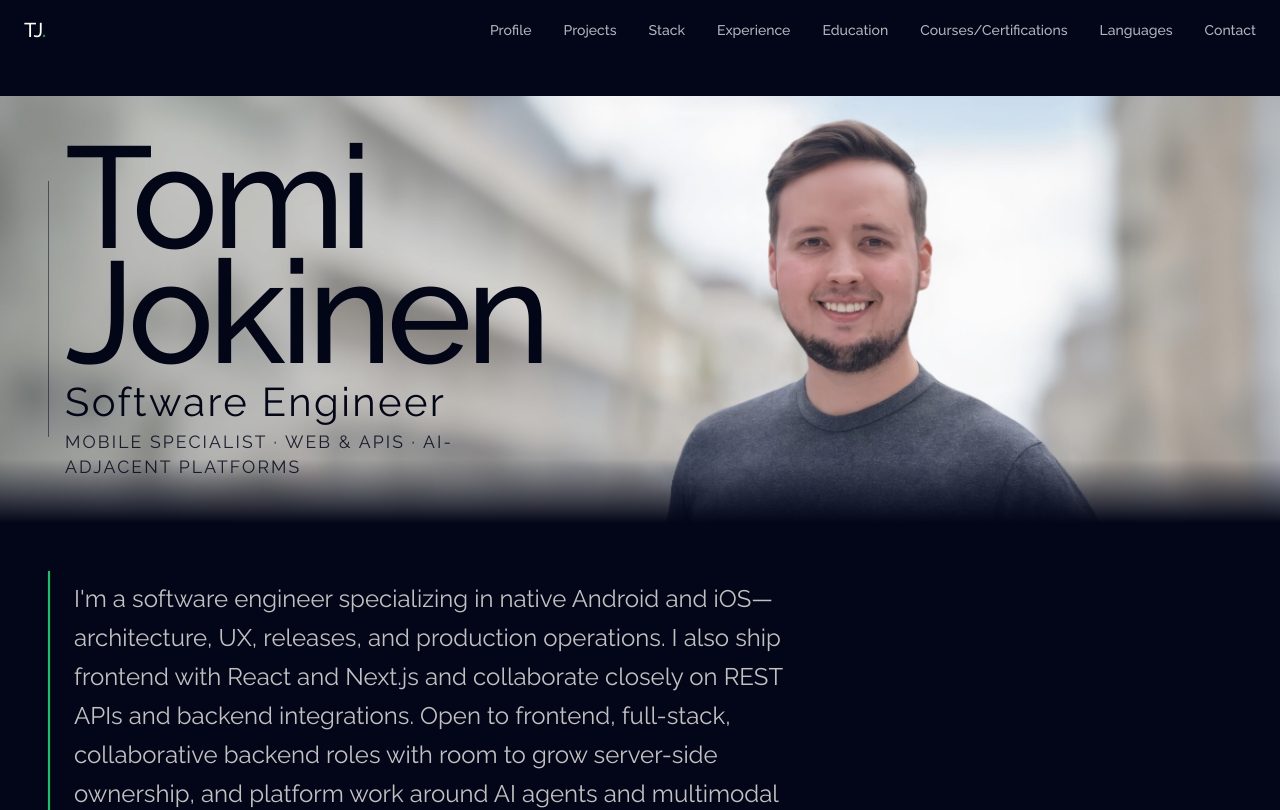
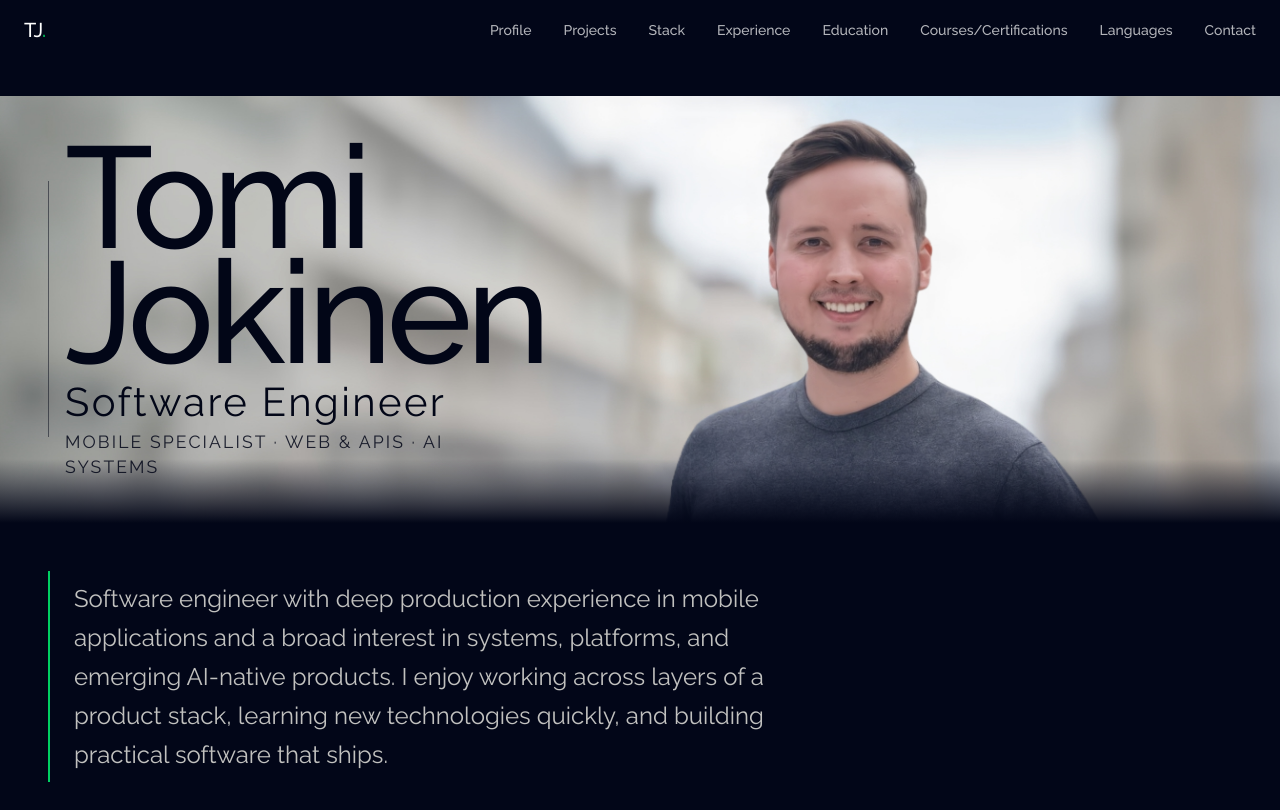
Before and after one commit to tjokinen/tjokinen.github.io, a Next.js app: page / in a window 1280 px wide. Shown: the top 810 px of the page. Built offline with nearby package versions, Linux system fonts and the light colour scheme.

Commit message:
change hero tagline

```diff
--- a/src/components/hero.js
+++ b/src/components/hero.js
@@ -54,7 +54,7 @@ export default function Hero() {
                       Software Engineer
                     </h2>
                     <p className="z-10 font-raleway font-normal text-[0.65rem]/snug md:text-[0.95rem]/snug lg:text-[1.1rem]/snug tracking-[0.12em] uppercase text-slate-950/85 max-w-md mt-2 md:mt-3">
-                      Mobile specialist · Web & APIs · AI-adjacent platforms
+                      Mobile specialist · Web & APIs · AI systems
                     </p>
                   </div>
                 </div>
@@ -71,7 +71,7 @@ export default function Hero() {
       <div className="max-w-7xl mx-auto px-4 md:px-8 lg:px-12 w-full py-8 md:py-12">
         <div className="max-w-3xl">
           <p className="font-raleway font-normal text-[0.8rem] md:text-[1.25rem] lg:text-[1.5rem] leading-relaxed text-argent border-l-2 border-emerald pl-6 py-2">
-            I&apos;m a software engineer specializing in native Android and iOS—architecture, UX, releases, and production operations. I also ship frontend with React and Next.js and collaborate closely on REST APIs and backend integrations. Open to frontend, full-stack, collaborative backend roles with room to grow server-side ownership, and platform work around AI agents and multimodal products.
+          Software engineer with deep production experience in mobile applications and a broad interest in systems, platforms, and emerging AI-native products. I enjoy working across layers of a product stack, learning new technologies quickly, and building practical software that ships.
           </p>
         </div>
       </div>
```
